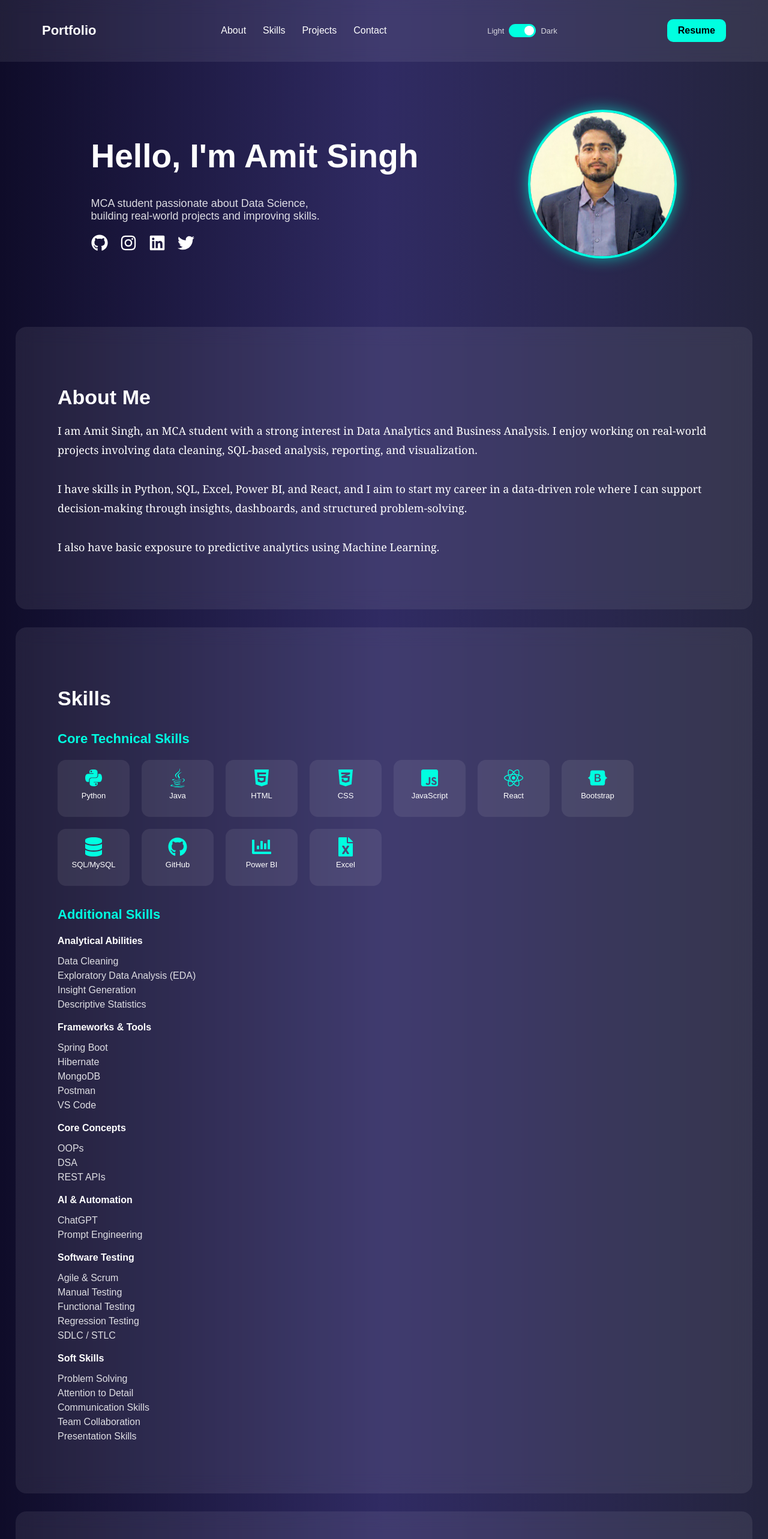
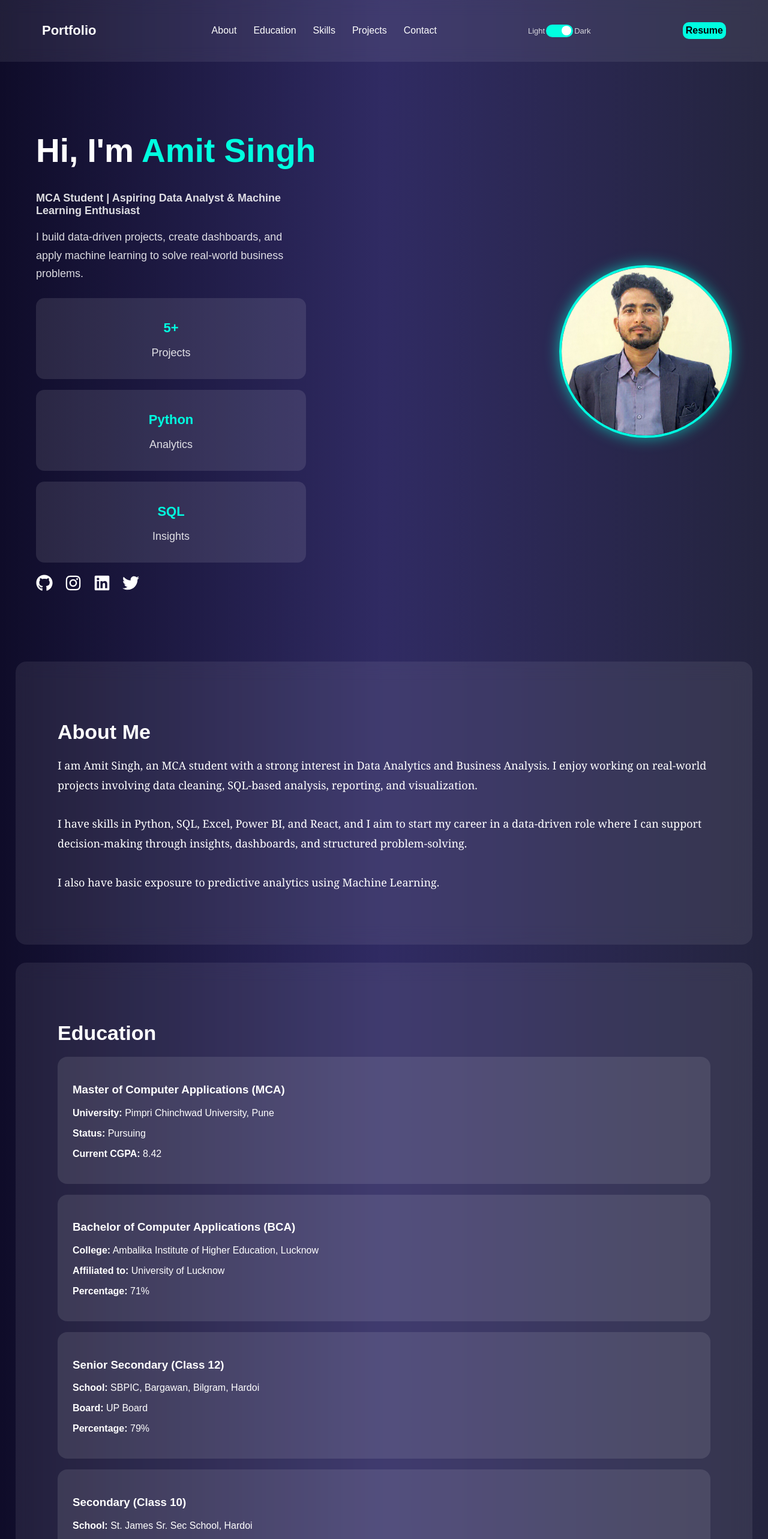
Before and after one commit to amitsomvanshii/Portfolio, a React (Create React App) app: page / in a window 1280 px wide. Shown: the top 2566 px of the page at 60% size. Built offline with nearby package versions, Linux system fonts and the light colour scheme.

Commit message:
Fix Netlify Deployment Config

```diff
--- a/src/App.css
+++ b/src/App.css
@@ -83,7 +83,7 @@ body {
 
 /* ✅ Resume Button */
 .resume-btn {
-  padding: 10px 18px;
+  padding: 5px 5px;
   background: #00ffe0;
   color: black;
   font-weight: bold;
@@ -100,8 +100,8 @@ body {
 .toggle-container {
   display: flex;
   align-items: center;
-  gap: 8px;
-  margin-right: 15px;
+  gap: 2px;
+  margin-right: 01px;
 }
 
 .mode-text {
@@ -112,7 +112,7 @@ body {
 .switch {
   position: relative;
   width: 45px;
-  height: 22px;
+  height: 21px;
 }
 
 .switch input {
@@ -194,8 +194,8 @@ input:checked + .slider:before {
 
 /* ✅ Profile Image */
 .hero-image img {
-  width: 240px;
-  height: 240px;
+  width: 280px;
+  height: 280px;
   border-radius: 50%;
   object-fit: cover;
   border: 4px solid #00ffe0;
@@ -360,3 +360,58 @@ input:checked + .slider:before {
   text-decoration: none;
   color: inherit;
 }
+/* ✅ Data Analyst Hero Upgrade */
+
+.highlight-name {
+  color: #00ffe0;
+}
+
+.hero-subtitle {
+  font-size: 18px;
+  font-weight: 600;
+  margin-top: 10px;
+  opacity: 0.9;
+}
+
+.hero-description {
+  margin-top: 12px;
+  font-size: 17px;
+  line-height: 1.7;
+  max-width: 500px;
+  opacity: 0.85;
+}
+
+/* KPI Stats Box */
+.stats-box {
+  display: flex;
+  gap: 18px;
+  margin-top: 25px;
+  flex-wrap: wrap;
+}
+
+.stat-card {
+  min-width: 110px;
+  padding: 15px;
+  border-radius: 14px;
+  text-align: center;
+  transition: 0.3s;
+}
+
+.light .stat-card {
+  background: #f2f2f2;
+}
+
+.dark .stat-card {
+  background: rgba(255, 255, 255, 0.1);
+}
+
+.stat-card h3 {
+  font-size: 22px;
+  color: #00ffe0;
+  margin-bottom: 5px;
+}
+
+.stat-card:hover {
+  transform: translateY(-6px);
+  box-shadow: 0px 0px 18px rgba(0, 255, 224, 0.35);
+}
--- a/src/App.js
+++ b/src/App.js
@@ -3,6 +3,7 @@ import React, { useState } from "react";
 import Navbar from "./components/Navbar";
 import Hero from "./components/Hero";
 import About from "./pages/About";
+import Education from "./pages/Education";
 import Skills from "./pages/Skills";
 import Projects from "./pages/Projects";
 import Contact from "./pages/Contact";
@@ -18,6 +19,7 @@ function App() {
 
       <Hero />
       <About />
+      <Education/>
       <Skills />
       <Projects />
       <Contact />
--- a/src/components/Hero.js
+++ b/src/components/Hero.js
@@ -5,25 +5,47 @@ import profile from "../assets/profile.jpg";
 function Hero() {
   return (
     <div className="hero-section">
+      {/* Left Content */}
+      <div className="hero-text">
+        <h1>
+          Hi, I'm <span className="highlight-name">Amit Singh</span>
+        </h1>
 
-      {/* Left Text */}
-      <div className="hero-text">
-        <h1>Hello, I'm Amit Singh</h1>
+        <p className="hero-subtitle">
+          MCA Student | Aspiring Data Analyst & Machine Learning Enthusiast
+        </p>
 
-        <p>
-          MCA student passionate about Data Science,
-          building real-world projects and improving skills.
+        <p className="hero-description">
+          I build data-driven projects, create dashboards, and apply machine
+          learning to solve real-world business problems.
         </p>
+
+        {/* KPI Stats */}
+        <div className="stats-box">
+          <div className="stat-card">
+            <h3>5+</h3>
+            <p>Projects</p>
+          </div>
+
+          <div className="stat-card">
+            <h3>Python</h3>
+            <p>Analytics</p>
+          </div>
+
+          <div className="stat-card">
+            <h3>SQL</h3>
+            <p>Insights</p>
+          </div>
+        </div>
 
         {/* Social Links */}
         <SocialLinks />
       </div>
 
-      {/* Right Circular Photo */}
+      {/* Right Profile */}
       <div className="hero-image">
         <img src={profile} alt="profile" />
       </div>
-
     </div>
   );
 }
--- a/src/components/Navbar.js
+++ b/src/components/Navbar.js
@@ -11,6 +11,7 @@ function Navbar({ darkMode, setDarkMode }) {
       {/* Center Links */}
       <ul className="nav-links">
         <li><a href="#about">About</a></li>
+        <li><a href="#education">Education</a></li>
         <li><a href="#skills">Skills</a></li>
         <li><a href="#projects">Projects</a></li>
         <li><a href="#contact">Contact</a></li>
--- /dev/null
+++ b/src/pages/Education.js
@@ -0,0 +1,94 @@
+import React from "react";
+
+function Education() {
+  return (
+    <section id="education" className="section">
+      <h2>Education</h2>
+
+      {/* MCA */}
+      <div className="card">
+        <h3>Master of Computer Applications (MCA)</h3>
+        <p>
+          <b>University:</b>{" "}
+          <a
+            href="https://www.pcu.edu.in/"
+            target="_blank"
+            rel="noreferrer"
+            className="contact-link"
+          >
+            Pimpri Chinchwad University, Pune
+          </a>
+        </p>
+        <p>
+          <b>Status:</b> Pursuing
+        </p>
+        <p>
+          <b>Current CGPA:</b> 8.42
+        </p>
+      </div>
+
+      <br />
+
+      {/* BCA */}
+      <div className="card">
+        <h3>Bachelor of Computer Applications (BCA)</h3>
+        <p>
+          <b>College:</b>{" "}
+          <a
+            href="https://www.aimt.edu.in/"
+            target="_blank"
+            rel="noreferrer"
+            className="contact-link"
+          >
+            Ambalika Institute of Higher Education, Lucknow
+          </a>
+        </p>
+        <p>
+          <b>Affiliated to:</b> University of Lucknow
+        </p>
+        <p>
+          <b>Percentage:</b> 71%
+        </p>
+      </div>
+
+      <br />
+
+      {/* Class 12 */}
+      <div className="card">
+        <h3>Senior Secondary (Class 12)</h3>
+        <p>
+          <b>School:</b> SBPIC, Bargawan, Bilgram, Hardoi
+        </p>
+        <p>
+          <b>Board:</b> UP Board
+        </p>
+        <p>
+          <b>Percentage:</b> 79%
+        </p>
+      </div>
+
+      <br />
+
+      {/* Class 10 */}
+      <div className="card">
+        <h3>Secondary (Class 10)</h3>
+        <p>
+          <b>School:</b>{" "}
+          <a
+            href="https://www.stjameshardoi.org/"
+            target="_blank"
+            rel="noreferrer"
+            className="contact-link"
+          >
+            St. James Sr. Sec School, Hardoi
+          </a>
+        </p>
+        <p>
+          <b>CGPA:</b> 7.2
+        </p>
+      </div>
+    </section>
+  );
+}
+
+export default Education;
--- a/src/pages/Skills.js
+++ b/src/pages/Skills.js
@@ -20,7 +20,6 @@ function Skills() {
 
       {/* ✅ ICON SKILLS (Main Attractive Part) */}
       <h3 className="skill-title">Core Technical Skills</h3>
-
       <div className="icon-skill-grid">
   {/* ✅ Row 1 (6 Skills) */}
   <div className="icon-skill-card"><FaPython /><p>Python</p></div>
@@ -56,11 +55,8 @@ function Skills() {
         </div>
 
         <div className="skill-block">
-          <h4>Frameworks & Tools</h4>
+          <h4>Tools</h4>
           <ul>
-            <li>Spring Boot</li>
-            <li>Hibernate</li>
-            <li>MongoDB</li>
             <li>Postman</li>
             <li>VS Code</li>
           </ul>
@@ -69,8 +65,6 @@ function Skills() {
         <div className="skill-block">
           <h4>Core Concepts</h4>
           <ul>
-            <li>OOPs</li>
-            <li>DSA</li>
             <li>REST APIs</li>
           </ul>
         </div>
```
